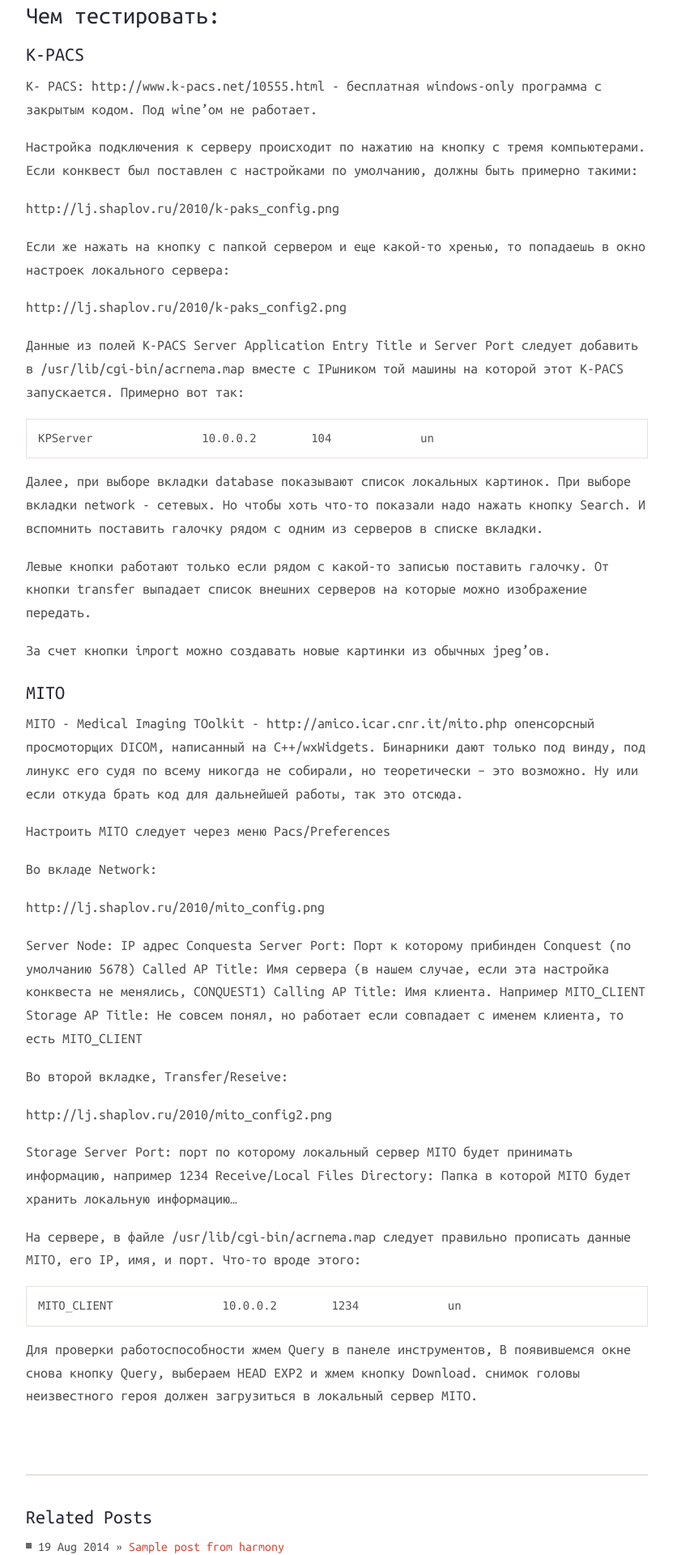
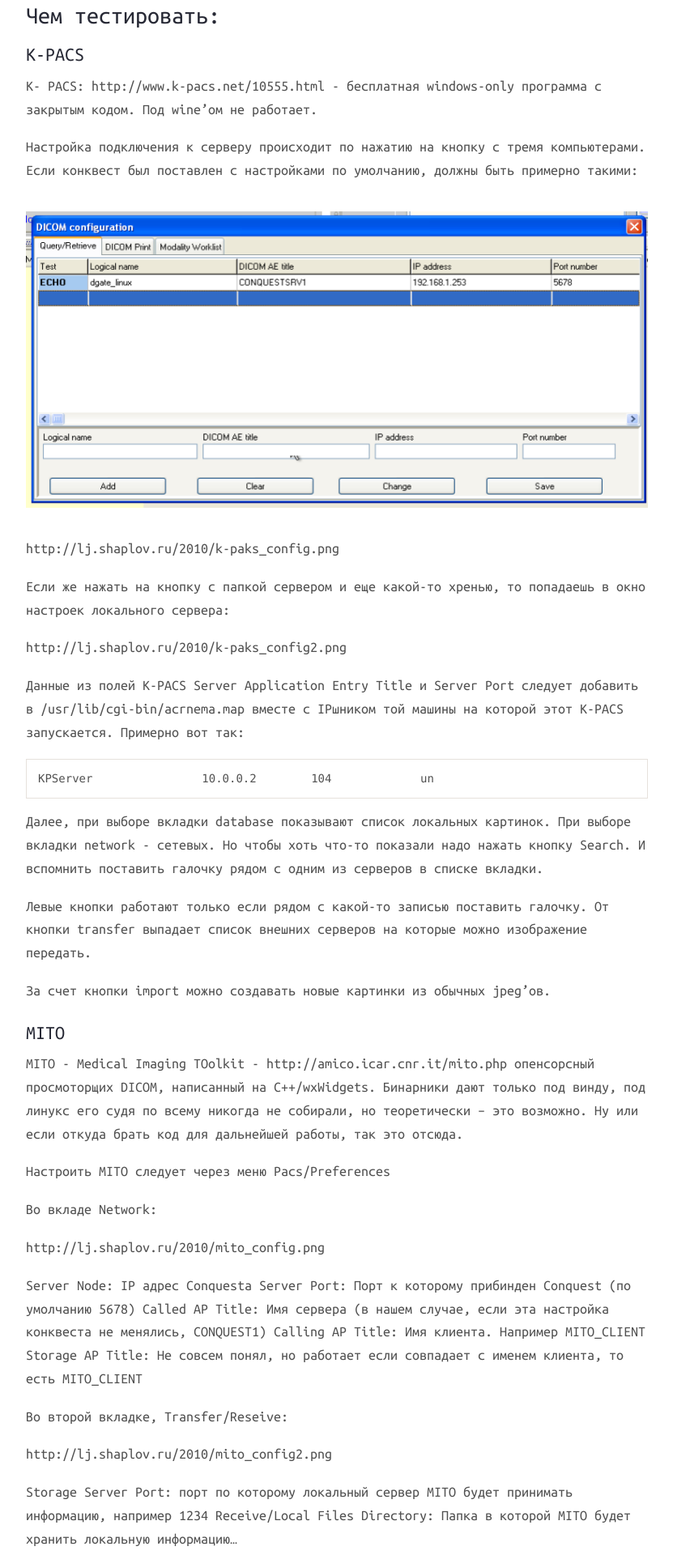
Before and after one commit to dhyannataraj/dhyannataraj.github.io, a Jekyll site: the page built from _posts/2010-03-02-Building-and-configuring-Conquest-DICOM-for-linux.markdown, in a window 1280 px wide. Shown: the part 2279-4199 px from the top of the page at 81% size, without its empty margins (224-1055 px from the left). Built offline with Jekyll 4.4.1, drawn with Linux system fonts in a browser that asks for light colours; nearby versions of some CDN libraries.

Commit message:
Update 2010-03-02-Building-and-configuring-Conquest-DICOM-for-linux.markdown

```diff
--- a/_posts/2010-03-02-Building-and-configuring-Conquest-DICOM-for-linux.markdown
+++ b/_posts/2010-03-02-Building-and-configuring-Conquest-DICOM-for-linux.markdown
@@ -47,11 +47,14 @@ categories:
 13. **Запустить dgate с ключем -b** -  запуск сервера  в рабочее состояние в режиме отладки. (После того как работоспособность сервера будет подтверждена, -b можно будет убрать.
 
 ### Чем тестировать:
+
 #### K-PACS
 
  K- PACS: http://www.k-pacs.net/10555.html -  бесплатная windows-only программа с закрытым кодом. Под wine'ом не работает.
 
 Настройка подключения к серверу происходит по нажатию на кнопку с тремя компьютерами. Если конквест был поставлен с настройками по умолчанию, должны быть примерно такими:
+
+![Экран настройки серверного подключения K-PACS ]({{ site.url }}/assets/images/2010-03-02-k-paks_config.png)
 
 http://lj.shaplov.ru/2010/k-paks_config.png
 
```
